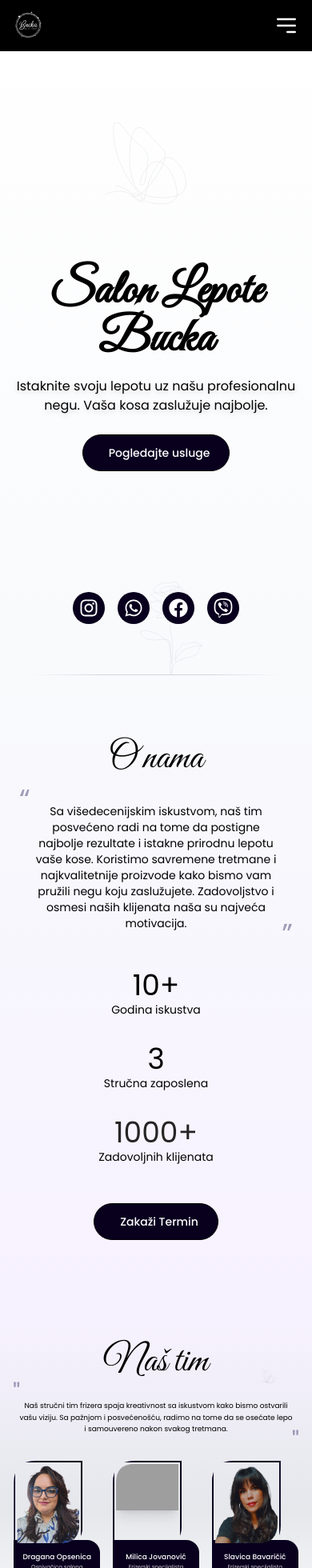
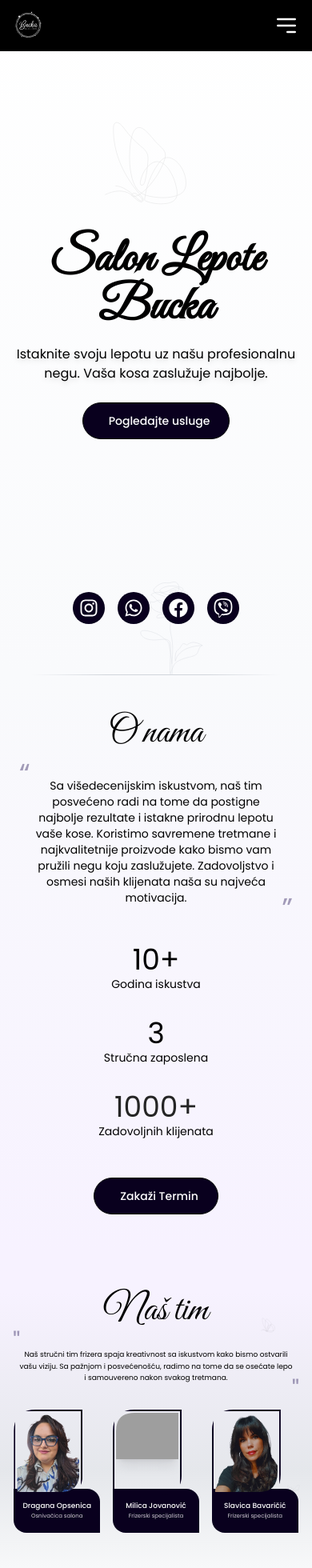
Before and after one commit to NikolaMatosic00/BuckaHairSalonDva, a Next.js app: page / in a window 390 px wide. Shown: the top 1960 px of the page at 80% size. Built offline with nearby package versions, Linux system fonts and the light colour scheme; grey boxes are pictures that could not be loaded.

Commit message:
spacing between sections fixed

```diff
--- a/src/app/components/About.js
+++ b/src/app/components/About.js
@@ -15,7 +15,7 @@ export default function About() {
   return (
     <section
       id="about"
-      className="py-12 sm:py-16 px-4 sm:px-6 md:px-16 pt-20 md:pt-4 text-center bg-gradient-to-b from-[#f9fafc] to-[#F7F2FF]"
+      className="py-12 sm:py-16 px-4 sm:px-6 md:px-16 md:pt-4 text-center bg-gradient-to-b from-[#f9fafc] to-[#F7F2FF]"
     >
       <div className="max-w-7xl mx-auto">
         {/* Heading */}
--- a/src/app/components/Contact.js
+++ b/src/app/components/Contact.js
@@ -14,7 +14,7 @@ export default function Contact() {
   return (
     <section
       id="contact"
-      className="py-12 sm:py-16 px-4 sm:px-6 md:px-16 pt-20 md:pt-4 text-center bg-gradient-to-b from-white to-[#F7F2FF]"
+      className="py-12 sm:py-16 px-4 sm:px-6 md:px-16 md:pt-4 text-center bg-gradient-to-b from-white to-[#F7F2FF]"
     >
       <div className="max-w-3xl mx-auto">
         <h2
--- a/src/app/components/Footer.js
+++ b/src/app/components/Footer.js
@@ -5,7 +5,7 @@ import { FaInstagram, FaFacebook, FaWhatsapp, FaViber } from 'react-icons/fa';
 
 export default function Footer() {
   return (
-    <footer className="bg-salon-purple text-white px-6 sm:px-12 md:px-24 py-16">
+    <footer className="bg-salon-purple text-white px-6 sm:px-12 md:px-24 py-6">
       <div className="max-w-7xl mx-auto grid grid-cols-1 sm:grid-cols-2 lg:grid-cols-3 gap-12">
         {/* Branding */}
         <div className="flex flex-col items-center lg:items-start text-center lg:text-left space-y-4">
--- a/src/app/components/Gallery.js
+++ b/src/app/components/Gallery.js
@@ -38,7 +38,7 @@ export default function Gallery() {
 
   return (
 
-    <section id="gallery" className="py-12 sm:py-16 px-2 sm:px-4 md:px-16 pt-20 md:pt-4 bg-salon-white overflow-hidden" ref={galleryRef}>
+    <section id="gallery" className="py-12 sm:py-16 px-2 sm:px-4 md:px-16 md:pt-4 pt-1 bg-salon-white overflow-hidden" ref={galleryRef}>
 
       <div className="gallery-wrapper">
         {/* Prvi red */}
--- a/src/app/components/Hero.js
+++ b/src/app/components/Hero.js
@@ -8,7 +8,7 @@ export default function Hero() {
   return (
     <section
       id="hero"
-      className="relative h-screen flex flex-col items-center pt-20 md:pt-4 justify-center bg-gradient-to-b from-white to-[#f9fafc]"
+      className="relative h-screen flex flex-col items-center md:pt-4 justify-center bg-gradient-to-b from-white to-[#f9fafc]"
     >
       {/* SVG Backgrounds */}
       <div className="absolute inset-0 w-full h-full opacity-10 overflow-hidden">
--- a/src/app/components/Instagram.js
+++ b/src/app/components/Instagram.js
@@ -1,7 +1,7 @@
 // src/app/components/Instagram.js
 export default function Instagram() {
   return (
-    <section id="instagram" className="py-12 sm:py-16 px-2 sm:px-4 md:px-16 pt-20 md:pt-4 bg-salon-white">
+    <section id="instagram" className="py-12 sm:py-16 px-2 sm:px-4 md:px-16 md:pt-4 bg-salon-white">
       <h2 className="text-3xl sm:text-4xl font-bold text-salon-purple text-center mb-8 animate-on-scroll">
         Pratite nas na Instagramu
       </h2>
--- a/src/app/components/Map.js
+++ b/src/app/components/Map.js
@@ -14,7 +14,7 @@ export default function Map() {
   return (
     <section
       id="map"
-      className="py-12 sm:py-16 px-4 sm:px-6 md:px-16 pt-20 md:pt-4 text-center bg-gradient-to-b from-[#F7F2FF] to-white"
+      className="py-12 sm:py-16 px-4 sm:px-6 md:px-16 md:pt-4 text-center bg-gradient-to-b from-[#F7F2FF] to-white"
     >
       <div className="max-w-7xl mx-auto">
 
--- a/src/app/components/Products.js
+++ b/src/app/components/Products.js
@@ -18,7 +18,7 @@ export default function Products() {
         <section
       id="pricing">
       {/* Crna traka sa logovima */}
-      <div className={`bg-black py-2 pt-20 md:pt-4 w-full  transition-all duration-1000 ease-out ${
+      <div className={`bg-black py-2 w-full  transition-all duration-1000 ease-out ${
         isVisible ? 'opacity-100 translate-y-0' : 'opacity-0 translate-y-10'
       }`}>
         <div className="max-w-7xl mx-auto px-4">
--- a/src/app/components/Reviews.js
+++ b/src/app/components/Reviews.js
@@ -4,7 +4,7 @@ export default function Reviews() {
   return (
     <section
       id="reviews"
-      className="py-12 sm:py-16 px-2 sm:px-4 md:px-16 pt-20 md:pt-4 text-center bg-gradient-to-b from-salon-light to-white"
+      className="py-12 sm:py-16 px-2 sm:px-4 md:px-16 md:pt-4 text-center bg-gradient-to-b from-salon-light to-white"
     >
       <div className="max-w-7xl mx-auto relative">
         <h2
--- a/src/app/components/Team.js
+++ b/src/app/components/Team.js
@@ -339,7 +339,7 @@ export default function Team() {
           }
         }
       `}</style>
-      <section id="team" className="py-12 sm:py-16 px-2 sm:px-4 md:px-16 pt-20 md:pt-4 text-center bg-gradient-to-b from-[#F7F2FF] from-10% via-gray-100 via-25% via-gray-200 via-40% via-gray-100 via-55% to-white to-90% relative overflow-hidden">
+      <section id="team" className="py-12 sm:py-16 px-2 sm:px-4 md:px-16 md:pt-4 text-center bg-gradient-to-b from-[#F7F2FF] from-10% via-gray-100 via-25% via-gray-200 via-40% via-gray-100 via-55% to-white to-90% relative overflow-hidden">
         <div className="max-w-7xl mx-auto relative z-10">
           {/* Naslov sa animacijom */}
           <h2 className={`team-title text-5xl sm:text-7xl md:text-8xl text-salon-black mb-6 sm:mb-8 great-vibes transition-all duration-1000 ease-out ${
```
